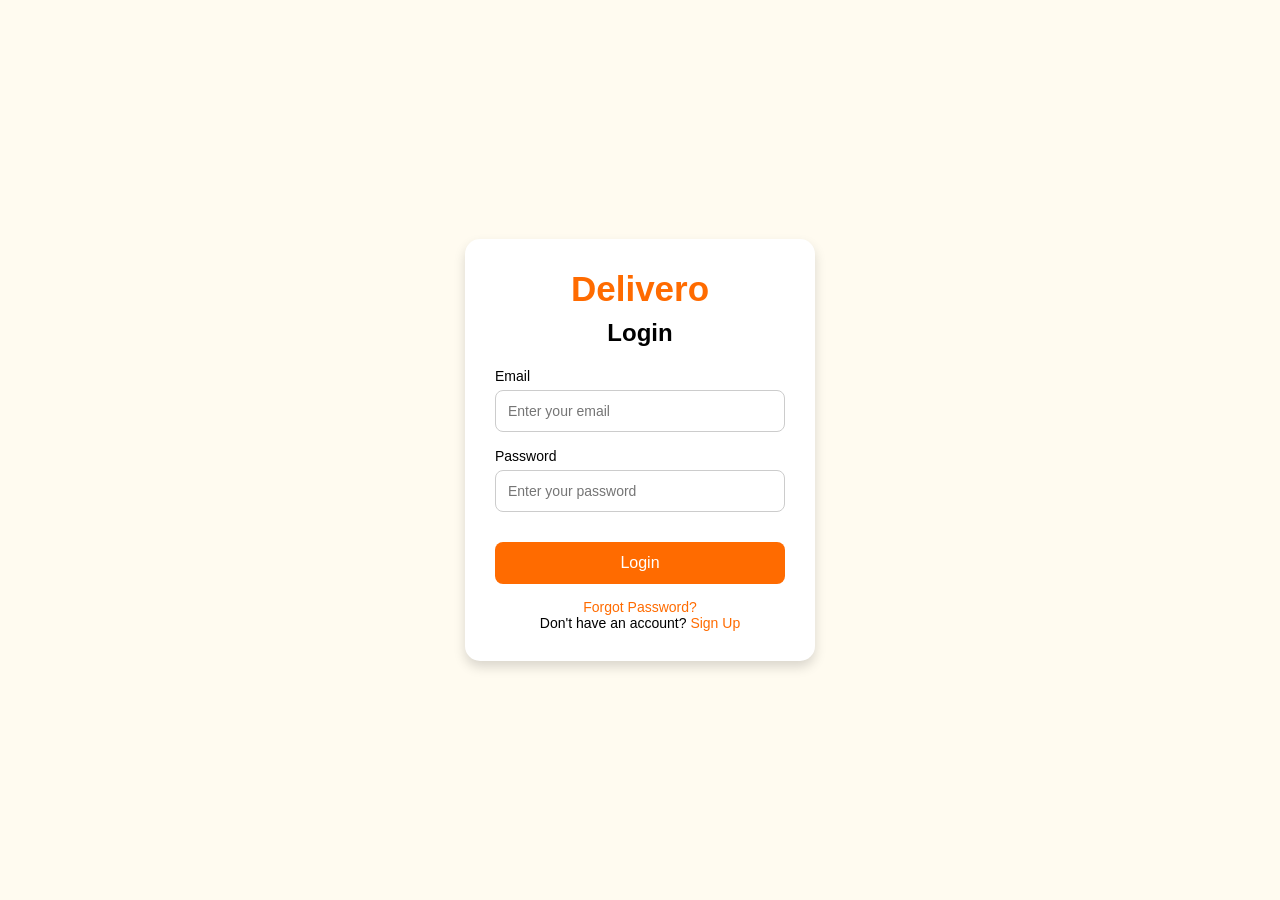
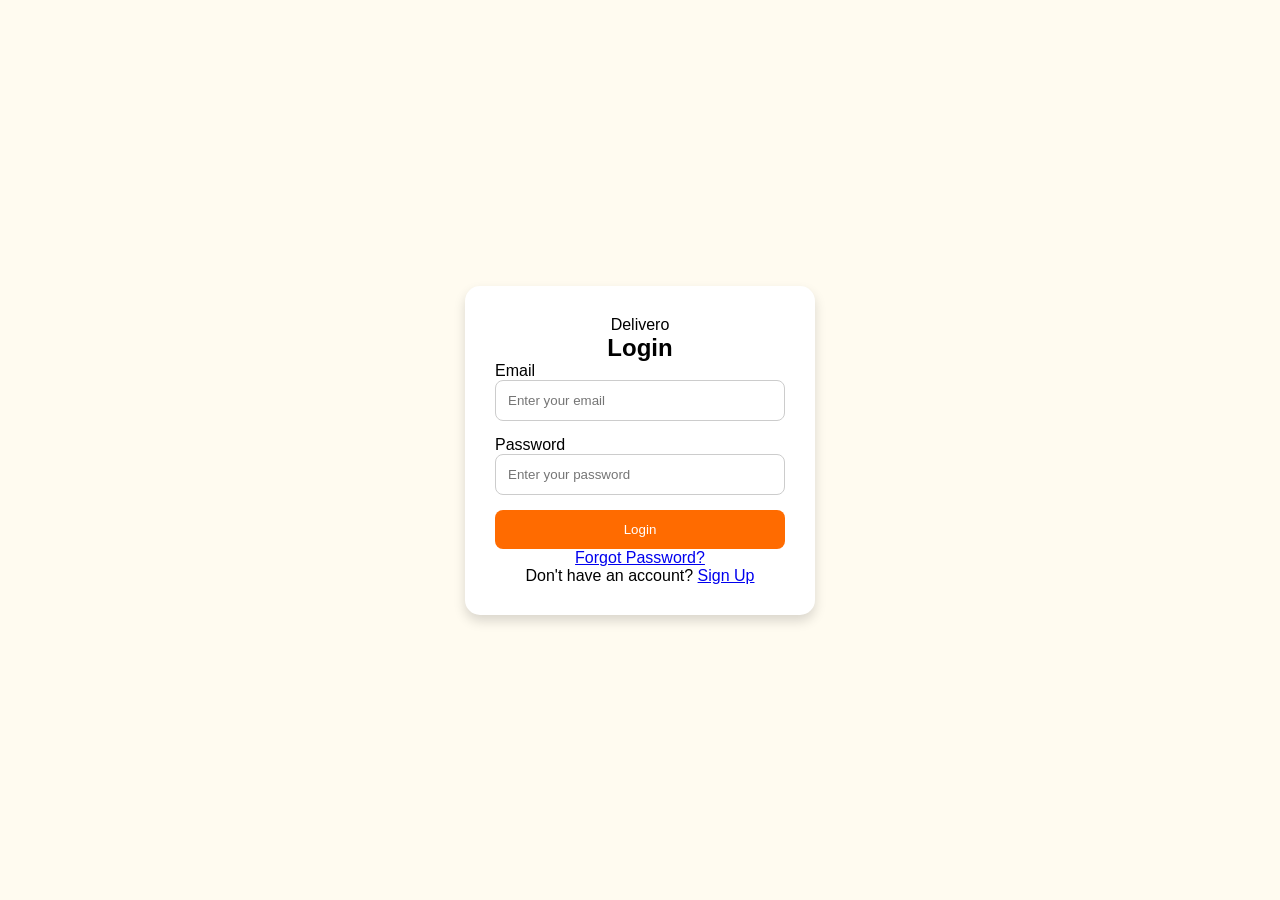

Made site responsive and added Javascript

--- a/sign.css
+++ b/sign.css
@@ -5,17 +5,16 @@
     font-family: "Poppins", sans-serif;
 }
 
-/* Light Mode (default) */
 body {
     background: #fffbf0;
     display: flex;
     justify-content: center;
     align-items: center;
     height: 100vh;
+    padding: 20px;
     transition: background 0.3s ease, color 0.3s ease;
 }
 
-/* Dark Mode */
 body.dark-mode {
     background: #1e1e1e;
     color: white;
@@ -29,15 +28,13 @@ body.dark-mode {
 
 #themeToggle {
     padding: 10px 20px;
-    border: none;
     background: #ff6b00;
     color: white;
-    border-radius: 5px;
+    border: none;
+    border-radius: 8px;
     cursor: pointer;
-    font-weight: 600;
 }
 
-/* Main Container */
 .container {
     background: white;
     width: 350px;
@@ -45,44 +42,23 @@ body.dark-mode {
     border-radius: 15px;
     box-shadow: 0 6px 12px rgba(0,0,0,0.15);
     text-align: center;
-    transition: background 0.3s ease;
+    transition: 0.3s ease;
 }
 
-/* Dark UI for container */
 body.dark-mode .container {
     background: #2d2d2d;
-    box-shadow: 0 6px 12px rgba(255,255,255,0.1);
-}
-
-.logo {
-    font-size: 35px;
-    font-weight: 700;
-    color: #ff6b00;
-    margin-bottom: 10px;
-}
-
-h2 {
-    margin-bottom: 20px;
-    font-weight: 600;
 }
 
 .input-group {
-    text-align: left;
     margin-bottom: 15px;
-}
-
-.input-group label {
-    font-size: 14px;
+    text-align: left;
 }
 
 .input-group input {
     width: 100%;
     padding: 12px;
-    font-size: 14px;
     border-radius: 8px;
     border: 1px solid #ccc;
-    margin-top: 5px;
-    transition: background 0.3s ease, color 0.3s ease;
 }
 
 body.dark-mode .input-group input {
@@ -95,34 +71,24 @@ body.dark-mode .input-group input {
     padding: 12px;
     background: #ff6b00;
     color: white;
-    font-size: 16px;
     border: none;
     border-radius: 8px;
-    margin-top: 15px;
     cursor: pointer;
-    transition: 0.3s ease;
-}
-
-.btn:hover {
-    background: #e65d00;
 }
 
 .msg {
-    margin-top: 15px;
+    margin-top: 10px;
     color: green;
-    font-weight: 600;
 }
 
-body.dark-mode .msg {
-    color: #90ee90;
-}
+@media (max-width: 480px) {
+    .container {
+        width: 100%;
+        padding: 20px;
+    }
 
-.links {
-    margin-top: 15px;
-    font-size: 14px;
-}
-
-.links a {
-    text-decoration: none;
-    color: #ff6b00;
+    #themeToggle {
+        padding: 8px 15px;
+        font-size: 14px;
+    }
 }
